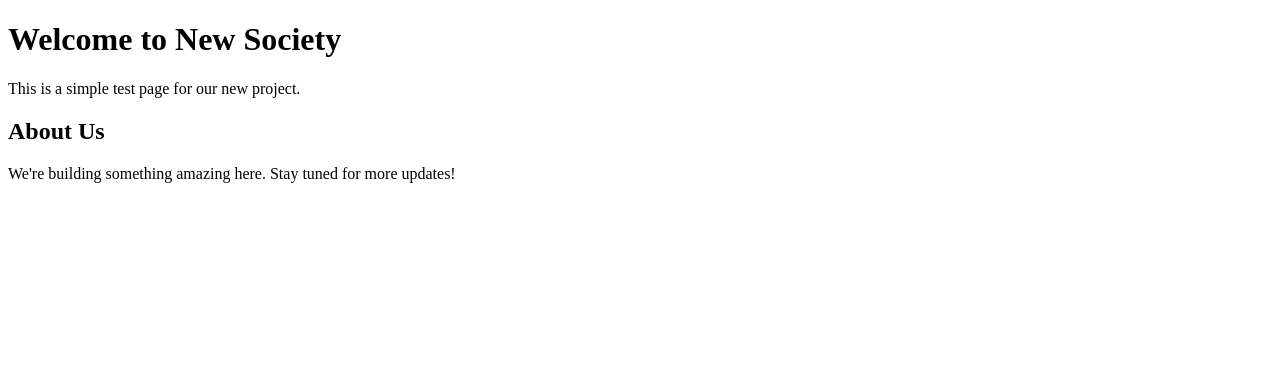
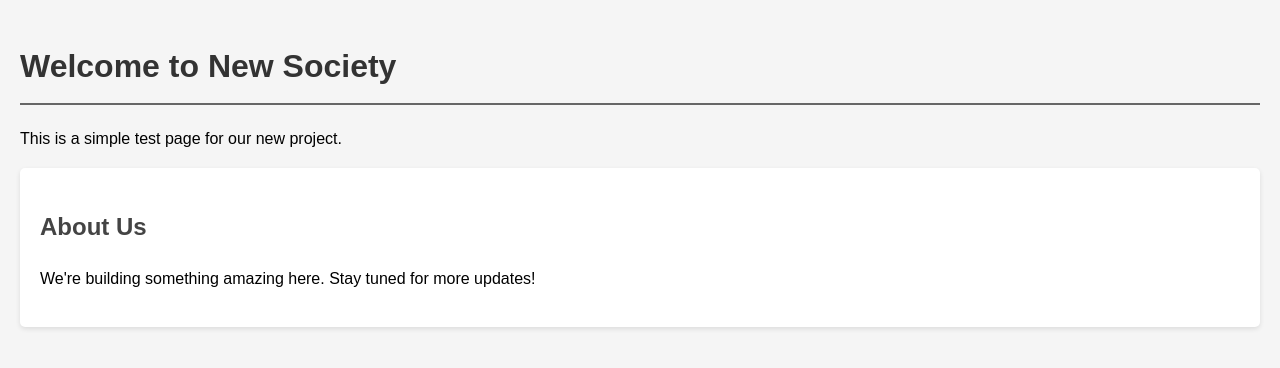
Before and after one commit to Ramlis1/new-society-test, a plain HTML site: page index.html in a window 1280 px wide. Drawn offline with Linux system fonts and the light colour scheme.

Commit message:
Add CSS styling to the page

```diff
--- a/index.html
+++ b/index.html
@@ -4,6 +4,29 @@
     <meta charset="UTF-8">
     <meta name="viewport" content="width=device-width, initial-scale=1.0">
     <title>New Society Test</title>
+    <style>
+        body {
+            font-family: Arial, sans-serif;
+            line-height: 1.6;
+            margin: 0;
+            padding: 20px;
+            background-color: #f5f5f5;
+        }
+        h1 {
+            color: #333;
+            border-bottom: 2px solid #666;
+            padding-bottom: 10px;
+        }
+        .content {
+            background-color: white;
+            padding: 20px;
+            border-radius: 5px;
+            box-shadow: 0 2px 5px rgba(0,0,0,0.1);
+        }
+        h2 {
+            color: #444;
+        }
+    </style>
 </head>
 <body>
     <h1>Welcome to New Society</h1>
```
